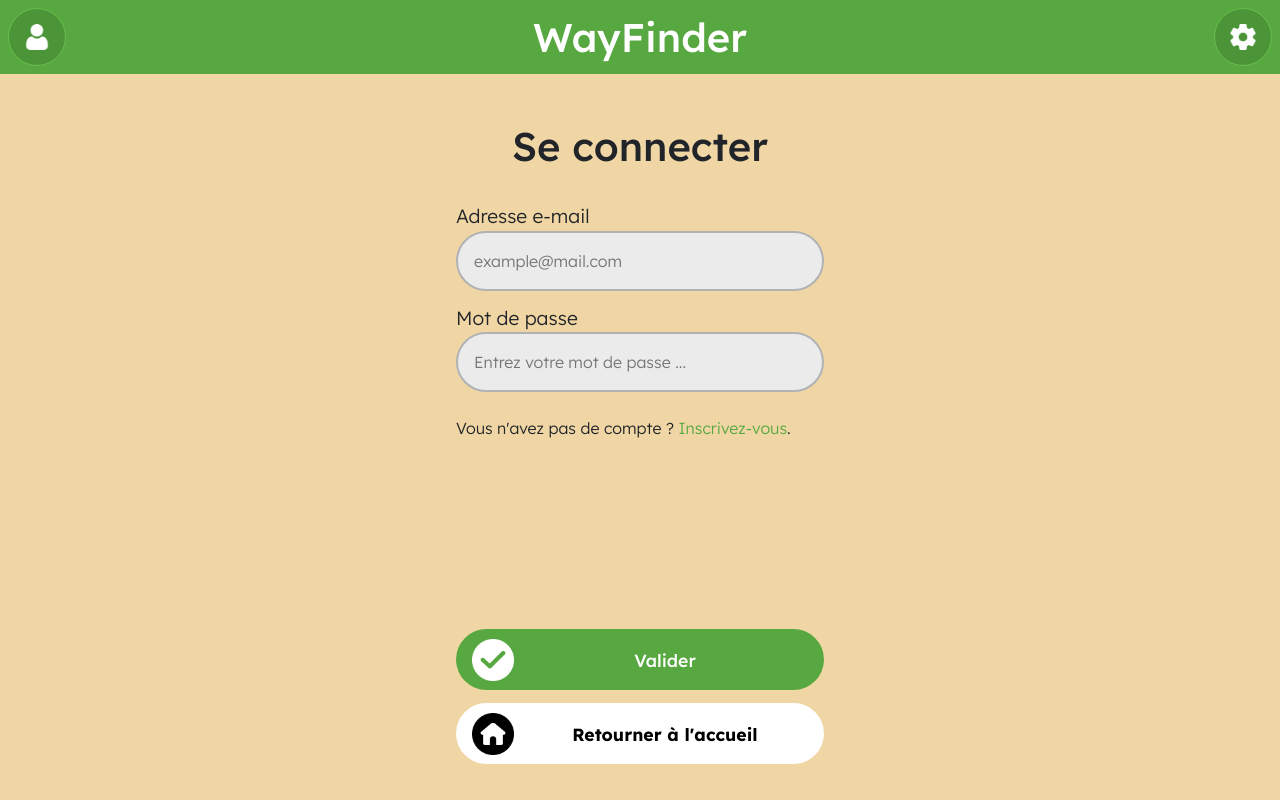
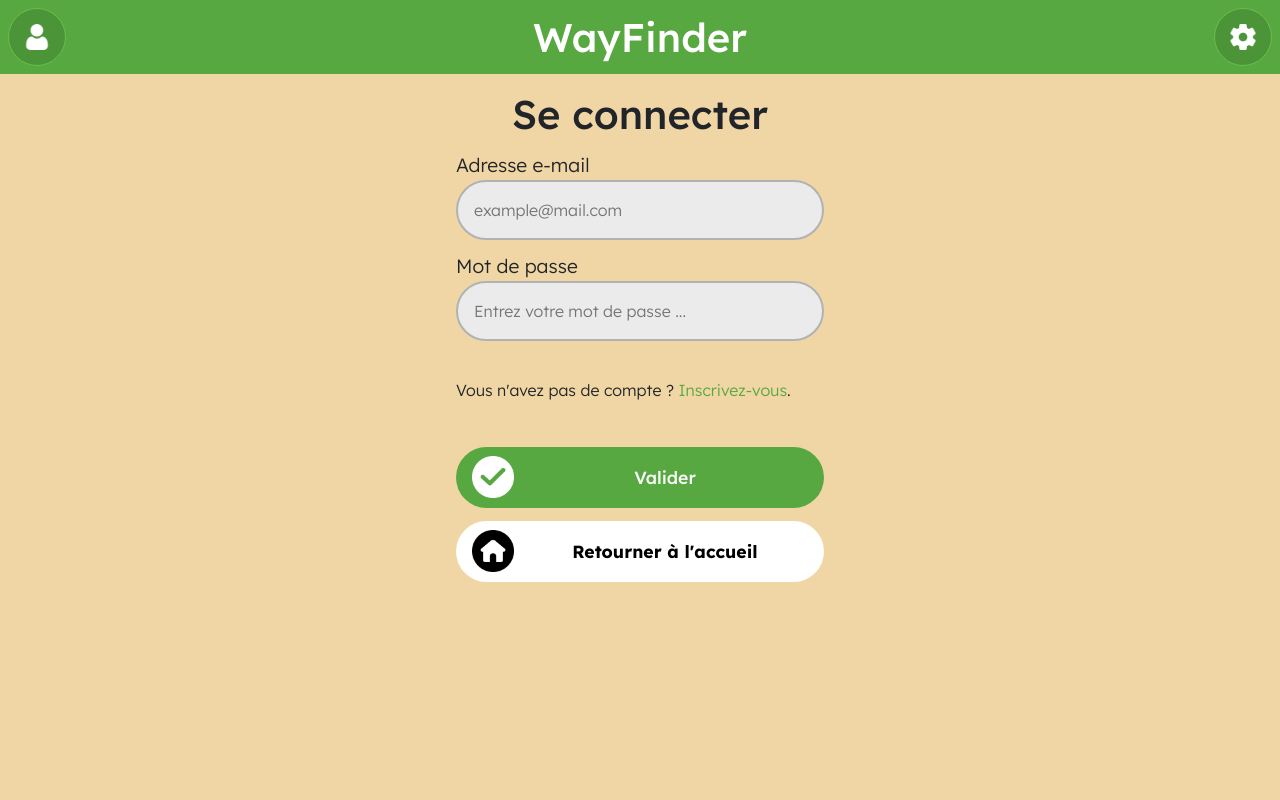
Before and after one commit to BasArtsDEV/WayFinder-frontend, a React (Vite) app: page /login in a window 1280 px wide. Built offline with nearby package versions, Linux system fonts and the light colour scheme.

Commit message:
feat: add LoginView component and styling

```diff
--- a/public/css/LoginView.css
+++ b/public/css/LoginView.css
@@ -1,5 +1,6 @@
 .loginview {
     display: flex;
+    flex: 1;
     flex-direction: column;
     align-items: center;
 }
@@ -9,57 +10,36 @@
     flex: 1;
     flex-direction: column;
     align-items: center;
-    justify-content: center;
 
     width: 100%;
     max-width: 400px;
-    margin-top: 2rem;
+    margin-top: 0;
     padding: 1rem;
 }
 
 .login-container > h1 {
-    margin-bottom: 2rem;
+    margin-bottom: 0.8rem;
     text-align: center;
 }
 
 .login-form {
     display: flex;
     flex-direction: column;
+    flex: 1;
     gap: 0.8rem;
     width: 100%;
 }
 
-.form-mail {
+.form-submit {
     display: flex;
-    flex-direction: column;
+    width: 100%;
+    margin-top: 1rem;
 }
 
-.form-password {
-    display: flex;
-    flex-direction: column;
-}
-
-.form-mail > label, .form-password > label  {
-    font-family: Lexend-Light, serif;
-    font-size: 1.2rem;
-}
-
-.form-mail > input, .form-password > input {
-    padding: 1rem;
-    border: 2px solid var(--app-input-border);
-    border-radius: 50px;
-    background-color: var(--app-input-background);
-}
-
-.form-mail > input::placeholder, .form-password > input::placeholder {
-    font-family: Lexend-Light, serif;
-}
-
-.form-submit {
-    display: flex;
-    flex: 1;
-    width: 100%;
-    margin-top: 10rem;
+@media (max-width: 768px) {
+    .login-form .form-submit {
+        margin-top: auto;
+    }
 }
 
 .form-submit > .btn-app-primary {
@@ -72,8 +52,3 @@
     height: 100%;
     object-fit: contain;
 }
-
-.form-mail > input::placeholder,
-.form-password > input::placeholder {
-    font-family: Lexend-Light, serif !important;
-}
--- a/src/views/LoginView.tsx
+++ b/src/views/LoginView.tsx
@@ -1,4 +1,5 @@
 import { Link } from "wouter";
+import FormField from "../components/FormField.tsx";
 
 function LoginView() {
   return (
@@ -6,24 +7,19 @@ function LoginView() {
       <div className="login-container">
         <h1>Se connecter</h1>
         <form className="login-form">
-          <div className="form-mail">
-            <label htmlFor="email">Adresse e-mail</label>
-            <input
+          <FormField
+            label="Adresse e-mail"
             type="email"
             name="email"
             id="email"
             placeholder="example@mail.com"
-              required
           />
-          </div>
-          <div className="form-password">
-            <label htmlFor="password">Mot de passe</label>
-            <input
+          <FormField
+            label="Mot de passe"
             type="password"
             name="password"
             id="password"
             placeholder="Entrez votre mot de passe ..."
-              required
           />
           <p className="mt-4">
             Vous n'avez pas de compte ?{" "}
@@ -32,7 +28,6 @@ function LoginView() {
             </Link>
             .
           </p>
-          </div>
           <div className="form-submit">
             <button type="submit" className="btn-app-primary">
               <span className="btn-icon-wrapper">
```
Lines whose indentation alone changed are shown as unchanged.
